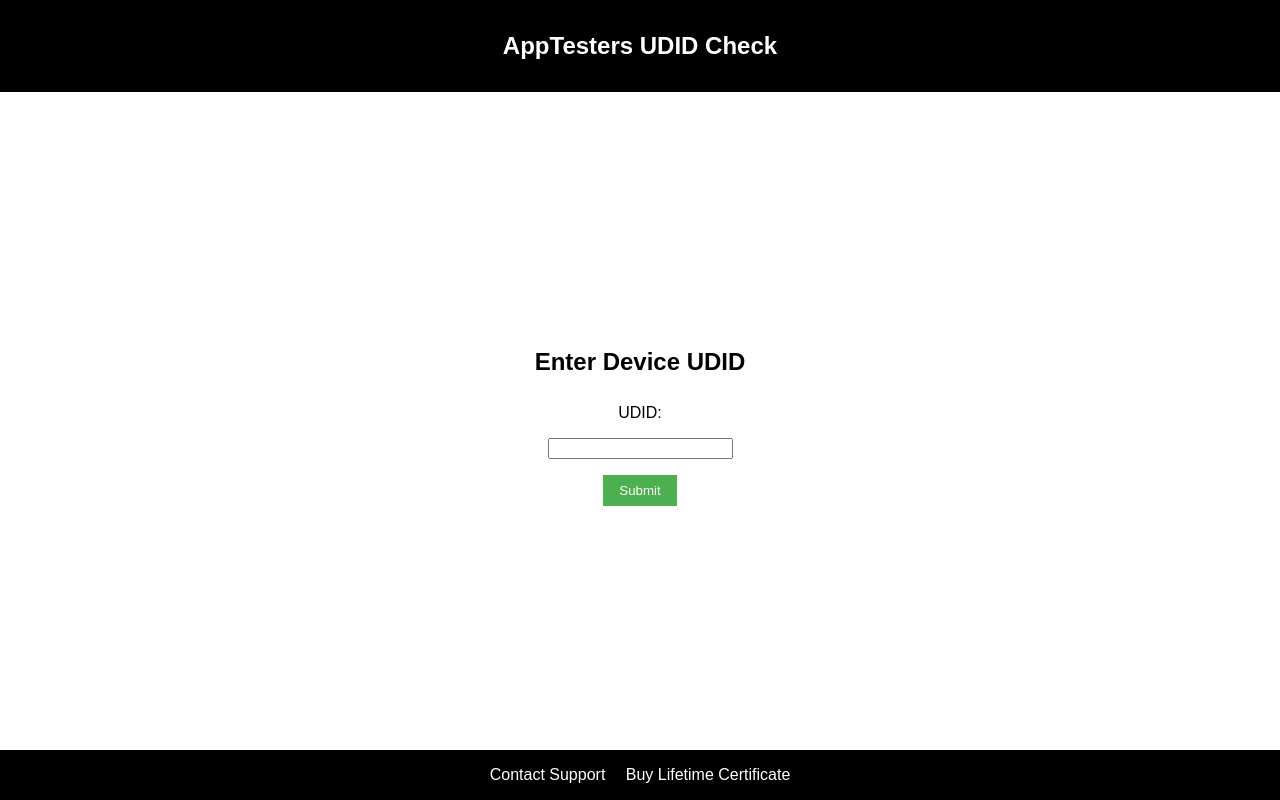
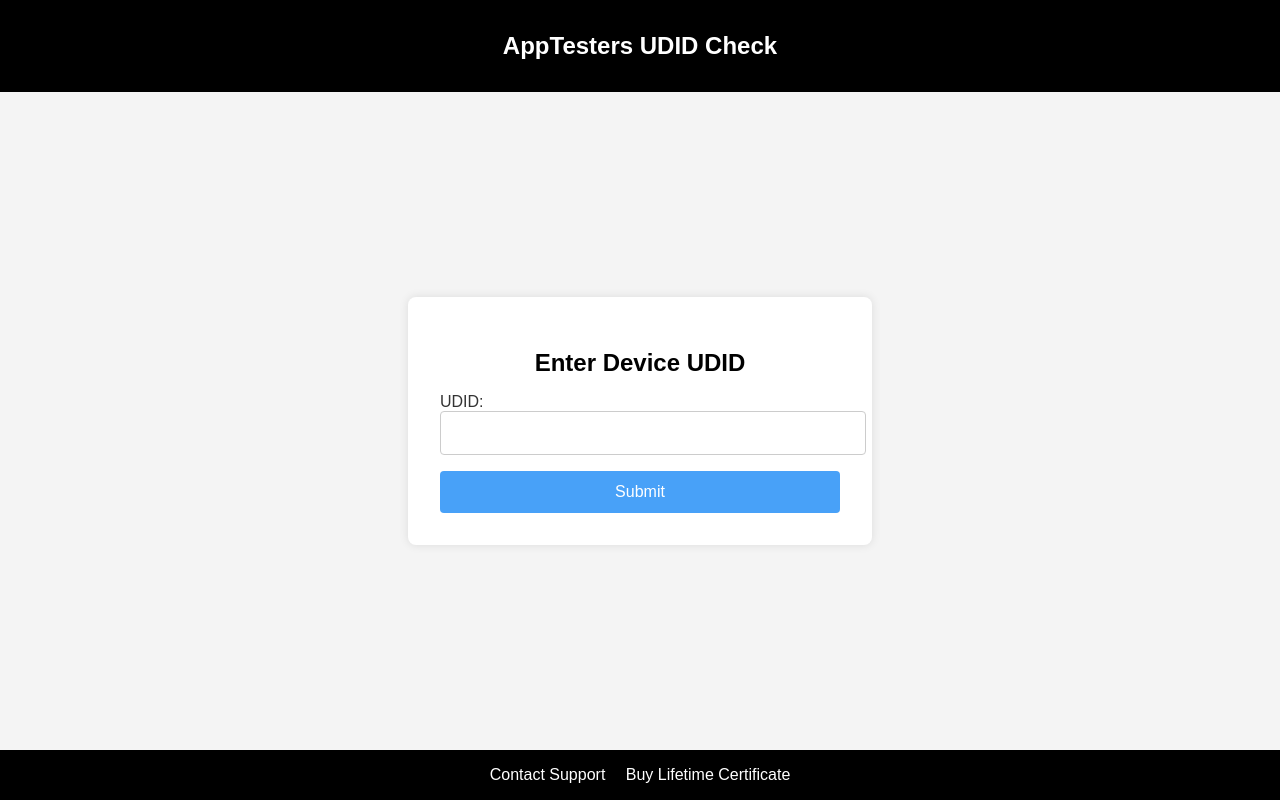
Before and after one commit to apptesters-org/p12check, a Flask app: page / in a window 1280 px wide. Run offline with Flask 2, Linux system fonts and the light colour scheme.

Commit message:
Update index.html

```diff
--- a/templates/index.html
+++ b/templates/index.html
@@ -12,6 +12,7 @@
             display: flex;
             flex-direction: column;
             min-height: 100vh;
+            background-color: #f4f4f4;
         }
         header {
             background-color: black;
@@ -38,22 +39,51 @@
             padding: 2rem;
         }
         form {
-            display: flex;
-            flex-direction: column;
-            align-items: center;
+            background-color: white;
+            padding: 2rem;
+            border-radius: 8px;
+            box-shadow: 0 0 10px rgba(0, 0, 0, 0.1);
+            width: 100%;
+            max-width: 400px;
         }
-        label, input, button {
-            margin: 0.5rem 0;
+        h2 {
+            font-size: 1.5rem;
+            margin-bottom: 1rem;
+            text-align: center;
+        }
+        label {
+            font-size: 1rem;
+            margin-bottom: 0.5rem;
+            color: #333;
+        }
+        input {
+            width: 100%;
+            padding: 0.75rem;
+            margin-bottom: 1rem;
+            border: 1px solid #ccc;
+            border-radius: 4px;
+            font-size: 1rem;
         }
         button {
-            padding: 0.5rem 1rem;
-            background-color: #4CAF50;
+            width: 100%;
+            padding: 0.75rem;
+            background-color: #48a1f8;
             color: white;
             border: none;
+            border-radius: 4px;
+            font-size: 1rem;
             cursor: pointer;
         }
         button:hover {
-            background-color: #45a049;
+            background-color: #48a1f8;
+        }
+        footer a {
+            color: white;
+            text-decoration: none;
+            margin: 0 0.5rem;
+        }
+        footer a:hover {
+            text-decoration: underline;
         }
     </style>
 </head>
@@ -62,16 +92,16 @@
         <h1>AppTesters UDID Check</h1>
     </header>
     <main>
-        <h2>Enter Device UDID</h2>
         <form action="/get_info" method="post">
+            <h2>Enter Device UDID</h2>
             <label for="udid">UDID:</label>
             <input type="text" id="udid" name="udid" required>
             <button type="submit">Submit</button>
         </form>
     </main>
     <footer>
-        <a href="https://t.me/appletesters" style="color: white; text-decoration: none; margin-right: 1rem;">Contact Support</a>
-        <a href="https://apptesters.org/purchase-certificate/" style="color: white; text-decoration: none;">Buy Lifetime Certificate</a>
+        <a href="https://t.me/appletesters">Contact Support</a>
+        <a href="https://apptesters.org/purchase-certificate/">Buy Lifetime Certificate</a>
     </footer>
 </body>
 </html>
```
